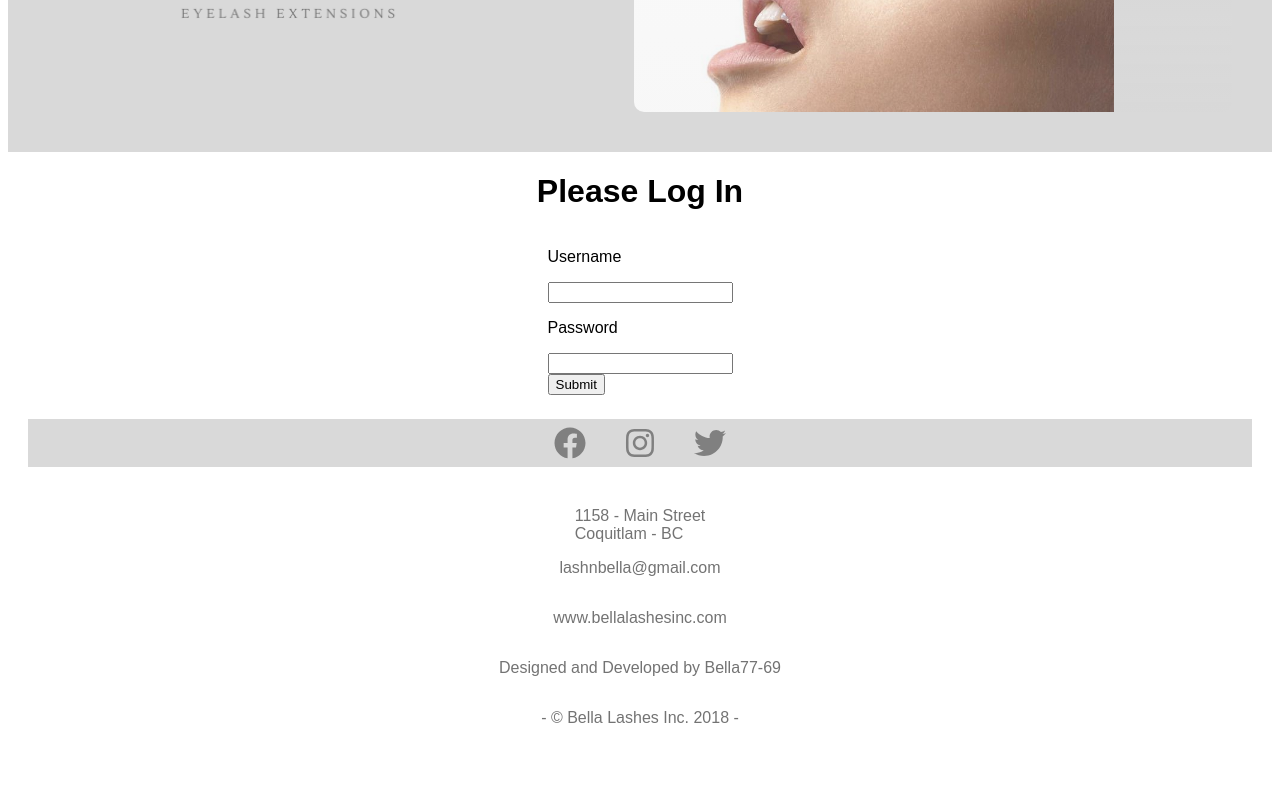
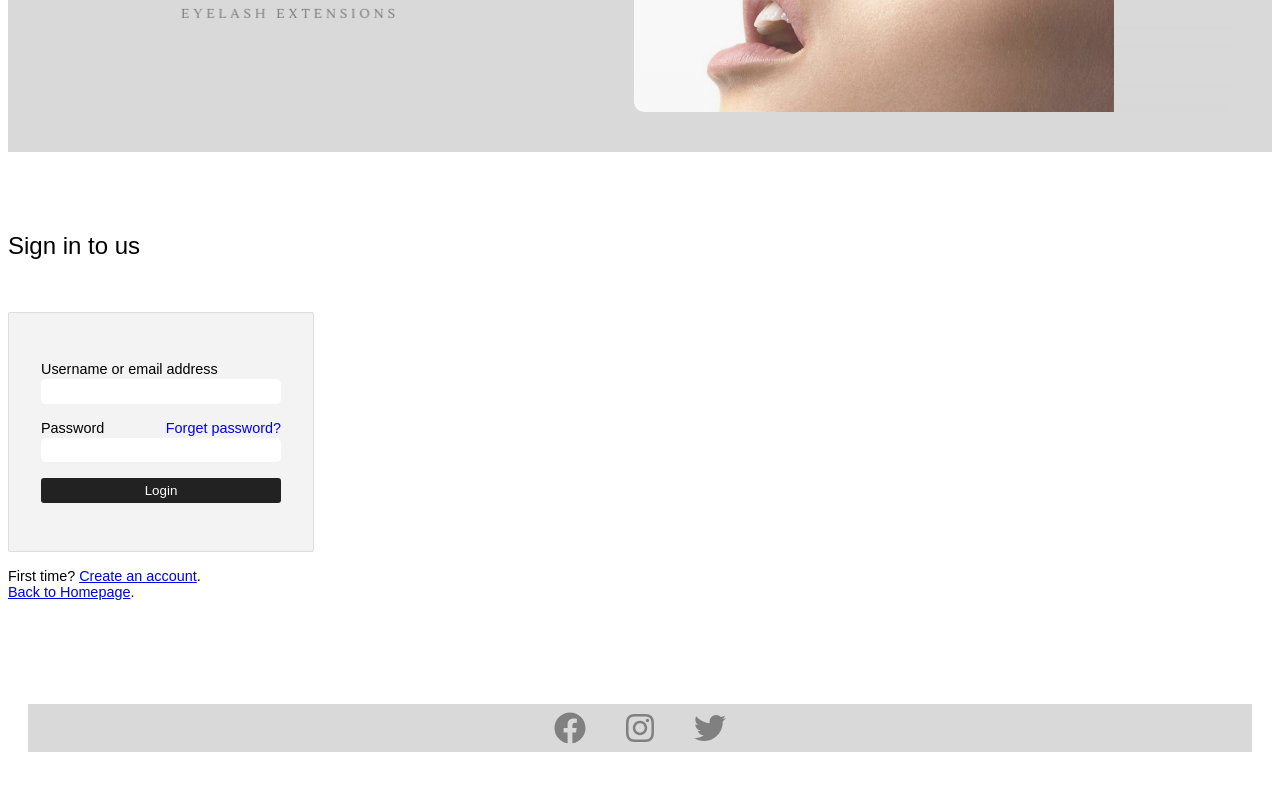
Before and after one commit to bella77-69/lash-app, a React (Create React App) app in the folder client/: page /login in a window 1280 px wide. Shown: the part 416-1208 px from the top of the page. Before the commit the page ends 1183 px from the top, so only its background shows below. Built offline with nearby package versions, Linux system fonts and the light colour scheme; a web font is replaced by a local one.

Commit message:
added signup page

```diff
--- a/client/src/App.js
+++ b/client/src/App.js
@@ -8,9 +8,9 @@ import React from "react";
 import Home from "./pages/Home/Home";
 import About from "./components/About/About";
 import Contact from "./components/Contact/Contact";
-import AppLogin from "./pages/Login/AppLogin";
-// import Signup from "./pages/Login/Signup";
-import Services from "./components/Services/Services";
+import Login from "./pages/Login/Login";
+import Signup from "./pages/Login/Signup";
+// import Services from "./components/Services/Services";
 import BookingForm from "./components/Booking/BookingForm";
 
 class App extends React.Component {
@@ -26,8 +26,8 @@ class App extends React.Component {
             <Route path="/about" exact component={About} />
             <Route path="/book-appointment" exact component={BookingForm} />
             <Route path="/contact" exact component={Contact} />
-            <Route path="/login" exact component={AppLogin} />
-            {/* <Route path="/signup" exact component={Signup} /> */}
+            <Route path="/login" exact component={Login} />
+            <Route path="/signup" exact component={Signup} />
           </Switch>
           <Footer />
         </Router>
--- a/client/src/pages/Login/AppLogin.js
+++ b/client/src/pages/Login/AppLogin.js
@@ -16,7 +16,7 @@ function AppLogin() {
 
   return (
     <div className="wrapper">
-      <h1>Application</h1>
+      <h1>Welcome Back</h1>
       <BrowserRouter>
         <Switch>
           <Route path="/home">
--- a/client/src/pages/Login/Login.js
+++ b/client/src/pages/Login/Login.js
@@ -1,51 +1,84 @@
-import React, { useState } from 'react';
-import './Login.scss';
-import PropTypes from 'prop-types';
+// import React, { useState } from 'react';
+// import './Login.scss';
+// import PropTypes from 'prop-types';
 
-async function loginUser(credentials) {
-  return fetch('http://localhost:8080/login', {
-    method: 'POST',
-    headers: {
-      'Content-Type': 'application/json'
-    },
-    body: JSON.stringify(credentials)
-  })
-    .then(data => data.json())
- }
+// async function loginUser(credentials) {
+//   return fetch('http://localhost:8080/login', {
+//     method: 'POST',
+//     headers: {
+//       'Content-Type': 'application/json'
+//     },
+//     body: JSON.stringify(credentials)
+//   })
+//     .then(data => data.json())
+//  }
 
-export default function Login( {setToken} ) {
-  const [username, setUserName] = useState();
-  const [password, setPassword] = useState();
+// export default function Login( {setToken} ) {
+//   const [username, setUserName] = useState();
+//   const [password, setPassword] = useState();
 
-  const handleSubmit = async e => {
-    e.preventDefault();
-    const token = await loginUser({
-      username,
-      password
-    });
-    setToken(token);
-  }
+//   const handleSubmit = async e => {
+//     e.preventDefault();
+//     const token = await loginUser({
+//       username,
+//       password
+//     });
+//     setToken(token);
+//     console.log(token)
+//   }
 
-  return(
-    <div className="login-wrapper">
-      <h1>Please Log In</h1>
-      <form onSubmit={handleSubmit}>
-        <label>
-          <p>Username</p>
-          <input type="text" onChange={e => setUserName(e.target.value)} />
-        </label>
-        <label>
-          <p>Password</p>
-          <input type="password" onChange={e => setPassword(e.target.value)} />
-        </label>
-        <div>
-          <button type="submit">Submit</button>
+//   return(
+//     <div className="login-wrapper">
+//       <h1>Please Log In</h1>
+//       <form onSubmit={handleSubmit}>
+//         <label>
+//           <p>Username</p>
+//           <input type="text" onChange={e => setUserName(e.target.value)} />
+//         </label>
+//         <label>
+//           <p>Password</p>
+//           <input type="password" onChange={e => setPassword(e.target.value)} />
+//         </label>
+//         <div>
+//           <button type="submit">Submit</button>
+//         </div>
+//       </form>
+//     </div>
+//   )
+// }
+
+// Login.propTypes = {
+//   setToken: PropTypes.func.isRequired
+// }
+
+
+import React from 'react'
+import { Link } from 'react-router-dom'
+import './Signup.scss'
+
+export default function Login() {
+    return (
+        <div className="text-center m-5-auto">
+            <h2>Sign in to us</h2>
+            <form action="/home">
+                <p>
+                    <label>Username or email address</label><br/>
+                    <input type="text" name="first_name" required />
+                </p>
+                <p>
+                    <label>Password</label>
+                    <Link to="/forget-password"><label className="right-label">Forget password?</label></Link>
+                    <br/>
+                    <input type="password" name="password" required />
+                </p>
+                <p>
+                    <button id="sub_btn" type="submit">Login</button>
+                </p>
+            </form>
+            <footer>
+                <p>First time? <Link to="/signup">Create an account</Link>.</p>
+                <p><Link to="/">Back to Homepage</Link>.</p>
+            </footer>
         </div>
-      </form>
-    </div>
-  )
+    )
 }
-
-Login.propTypes = {
-  setToken: PropTypes.func.isRequired
-}
--- a/client/src/pages/Login/Login.scss
+++ b/client/src/pages/Login/Login.scss
@@ -1,6 +1,4 @@
-.wrapper {
-    padding: 20px;
-}
+
 
 .login-wrapper {
     display: flex;
--- /dev/null
+++ b/client/src/pages/Login/Signup.js
@@ -0,0 +1,38 @@
+import React from 'react'
+import { Link } from 'react-router-dom'
+
+import './Signup.scss'
+
+export default function SignUp() {
+
+    return (
+        <div className="text-center m-5-auto">
+            <h2>Join us</h2>
+            <h5>Create your personal account</h5>
+            <form action="/home">
+                <p>
+                    <label>Username</label><br/>
+                    <input type="text" name="first_name" required />
+                </p>
+                <p>
+                    <label>Email address</label><br/>
+                    <input type="email" name="email" required />
+                </p>
+                <p>
+                    <label>Password</label><br/>
+                    <input type="password" name="password" requiredc />
+                </p>
+                <p>
+                    <input type="checkbox" name="checkbox" id="checkbox" required /> <span>I agree all statements in <a href="https://google.com" target="_blank" rel="noopener noreferrer">terms of service</a></span>.
+                </p>
+                <p>
+                    <button id="sub_btn" type="submit">Register</button>
+                </p>
+            </form>
+            <footer>
+                <p><Link to="/">Back to Homepage</Link>.</p>
+            </footer>
+        </div>
+    )
+
+}
--- /dev/null
+++ b/client/src/pages/Login/Signup.scss
@@ -0,0 +1,131 @@
+.m-5-auto {
+    margin: 5rem auto
+}
+
+.primary-button {
+    margin-top: 5rem;
+    margin-right: 1rem;
+    padding: .6rem;
+    width: 10rem;
+    background: #222;
+    border: none;
+    color: #fff;
+    font-size: 1.2rem;
+    transition: all .5s;
+    cursor: pointer;
+    text-transform: capitalize
+}
+
+/***    Landing Page     ***/
+.main-title,
+.main-para {
+    color: #f1f1f1
+}
+
+.main-title {
+    padding-top: 10rem;
+    font-size: 5rem;
+    font-family: 'Fascinate', cursive;
+    text-transform: uppercase
+}
+
+.main-para {
+    font-size: 2.5rem;
+    text-Transform: capitalize
+}
+
+#reg_btn span {
+    display: inline-block;
+    position: relative;
+    transition: 0.5s;
+}
+
+#reg_btn span:after {
+    content: '\00bb';
+    position: absolute;
+    opacity: 0;
+    top: 0;
+    right: -20px;
+    transition: 0.5s;
+}
+
+#reg_btn:hover span {
+  padding-right: 25px;
+}
+
+#reg_btn:hover span:after {
+  opacity: 1;
+  right: 0;
+}
+
+/***    Login Page     ***/
+h2 {
+    font-weight: 300
+}
+
+form {
+    display: inline-block;
+    background: #f3f3f3;
+    border: 1px solid #ddd;
+    border-radius: 2px;
+    padding: 2rem;
+    margin: 2rem 0 1rem 0
+}
+
+form label {
+    float: left;
+    font-size: .9rem;
+    margin: 0;
+    padding: 0
+}
+
+.right-label {
+    float: right;
+    cursor: pointer
+}
+
+input {
+    width: 15rem;
+    padding: .3rem;
+    border-radius: 5px;
+    outline: none;
+    border: none
+}
+
+#sub_btn {
+    display: block;
+    width: 100%;
+    padding: .3rem;
+    border: none;
+    background: #222;
+    color: #fff;
+    border-radius: 3px;
+}
+
+#sub_btn:hover {
+    background: #333;
+    transition: all .5s
+}
+
+footer p {
+    margin: 0;
+    font-size: .9rem
+}
+
+/***    Register Page     ***/
+#checkbox {
+    width: 1rem
+}
+
+form span {
+    font-size: .8rem
+}
+
+#reset_pass_lbl {
+    float: left
+}
+
+/***    Home Page     ***/
+.home-page-title {
+    color: #222
+}
```
